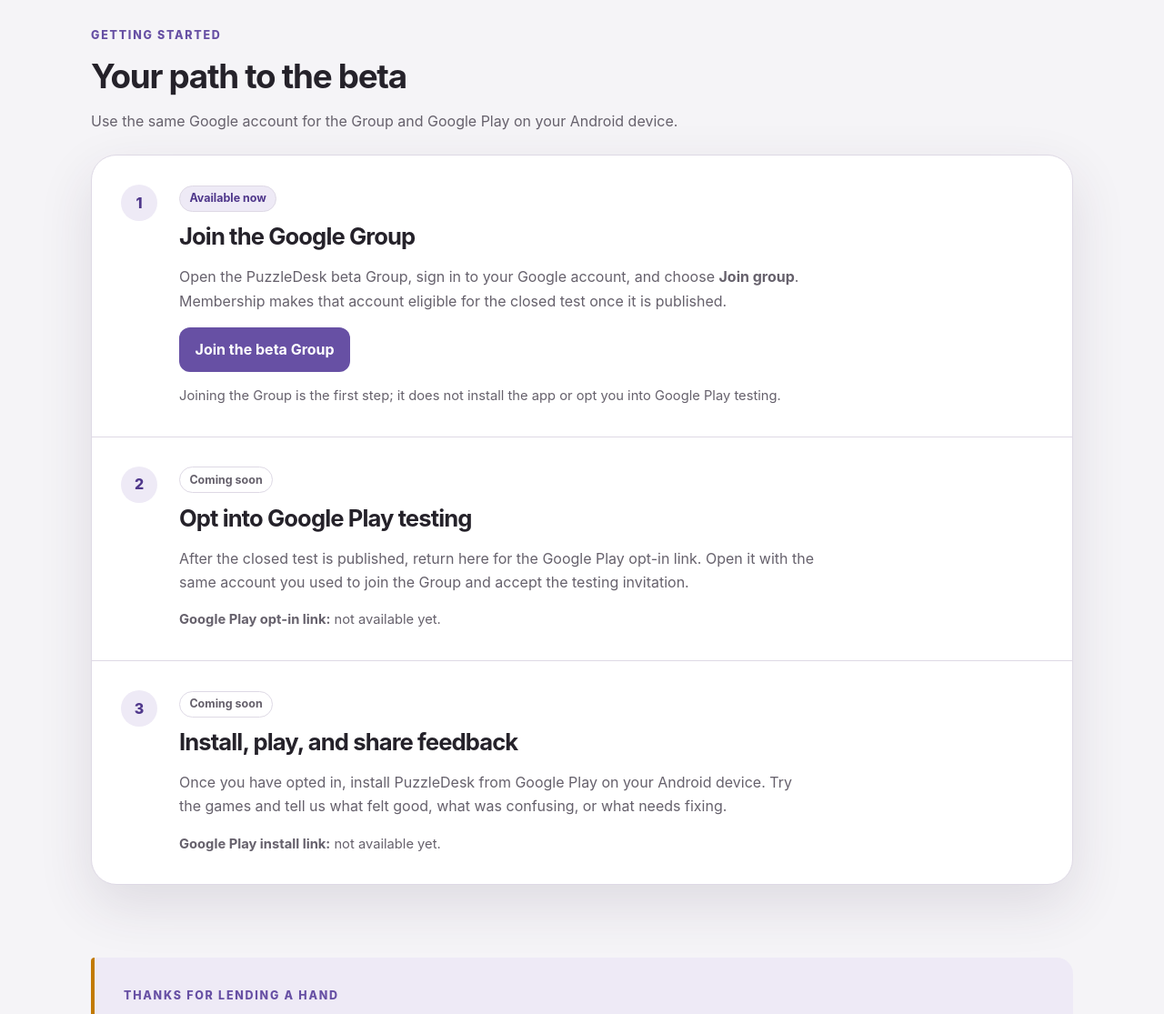
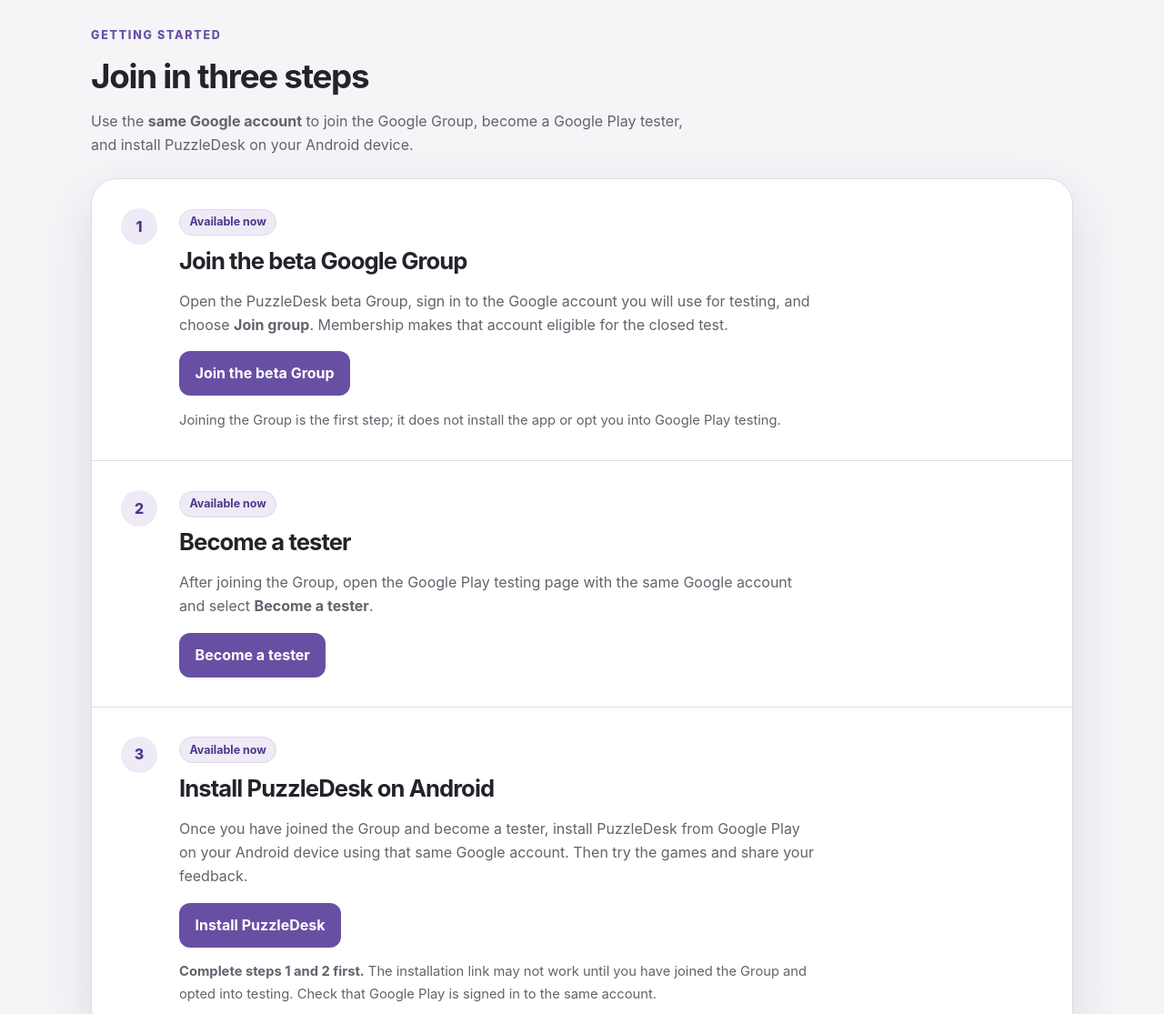
Before and after one commit to nicktodd12/nicktodd12.github.io, a plain HTML site: page puzzledesk/beta/index.html in a window 1280 px wide. Shown: the part 1060-2175 px from the top of the page at 91% size. Drawn offline with Linux system fonts and the light colour scheme.

Commit message:
Add complete steps for joining Beta for PuzzleDesk

```diff
--- a/puzzledesk/beta/index.html
+++ b/puzzledesk/beta/index.html
@@ -34,7 +34,7 @@
       <p class="hero-copy">Help shape a calmer puzzle break. PuzzleDesk brings three endlessly replayable games together, with offline play, helpful hints, and progress saved on your device.</p>
       <div class="beta-invite">
         <a class="button-link" href="https://groups.google.com/g/puzzledesk-beta">Join the beta Google Group</a>
-        <p>Signup is open. Google Play access is coming soon.</p>
+        <p>The closed beta is live. Follow the three steps below to get started.</p>
       </div>
     </header>
 
@@ -62,16 +62,16 @@
     <section class="beta-enrollment" aria-labelledby="join-title">
       <div class="beta-section-heading">
         <p class="eyebrow">Getting started</p>
-        <h2 id="join-title">Your path to the beta</h2>
-        <p>Use the same Google account for the Group and Google Play on your Android device.</p>
+        <h2 id="join-title">Join in three steps</h2>
+        <p>Use the <strong>same Google account</strong> to join the Google Group, become a Google Play tester, and install PuzzleDesk on your Android device.</p>
       </div>
       <ol class="beta-steps">
         <li class="beta-step">
           <span class="beta-step-number" aria-hidden="true">1</span>
           <div>
             <span class="beta-status">Available now</span>
-            <h3>Join the Google Group</h3>
-            <p>Open the PuzzleDesk beta Group, sign in to your Google account, and choose <strong>Join group</strong>. Membership makes that account eligible for the closed test once it is published.</p>
+            <h3>Join the beta Google Group</h3>
+            <p>Open the PuzzleDesk beta Group, sign in to the Google account you will use for testing, and choose <strong>Join group</strong>. Membership makes that account eligible for the closed test.</p>
             <a class="button-link" href="https://groups.google.com/g/puzzledesk-beta">Join the beta Group</a>
             <p class="beta-note">Joining the Group is the first step; it does not install the app or opt you into Google Play testing.</p>
           </div>
@@ -79,19 +79,20 @@
         <li class="beta-step">
           <span class="beta-step-number" aria-hidden="true">2</span>
           <div>
-            <span class="beta-status beta-status-upcoming">Coming soon</span>
-            <h3>Opt into Google Play testing</h3>
-            <p>After the closed test is published, return here for the Google Play opt-in link. Open it with the same account you used to join the Group and accept the testing invitation.</p>
-            <p class="beta-note"><strong>Google Play opt-in link:</strong> not available yet.</p>
+            <span class="beta-status">Available now</span>
+            <h3>Become a tester</h3>
+            <p>After joining the Group, open the Google Play testing page with the same Google account and select <strong>Become a tester</strong>.</p>
+            <a class="button-link" href="https://play.google.com/apps/testing/com.nicktodd12.puzzledesk">Become a tester</a>
           </div>
         </li>
         <li class="beta-step">
           <span class="beta-step-number" aria-hidden="true">3</span>
           <div>
-            <span class="beta-status beta-status-upcoming">Coming soon</span>
-            <h3>Install, play, and share feedback</h3>
-            <p>Once you have opted in, install PuzzleDesk from Google Play on your Android device. Try the games and tell us what felt good, what was confusing, or what needs fixing.</p>
-            <p class="beta-note"><strong>Google Play install link:</strong> not available yet.</p>
+            <span class="beta-status">Available now</span>
+            <h3>Install PuzzleDesk on Android</h3>
+            <p>Once you have joined the Group and become a tester, install PuzzleDesk from Google Play on your Android device using that same Google account. Then try the games and share your feedback.</p>
+            <a class="button-link" href="https://play.google.com/store/apps/details?id=com.nicktodd12.puzzledesk">Install PuzzleDesk</a>
+            <p class="beta-note"><strong>Complete steps 1 and 2 first.</strong> The installation link may not work until you have joined the Group and opted into testing. Check that Google Play is signed in to the same account.</p>
           </div>
         </li>
       </ol>
```
